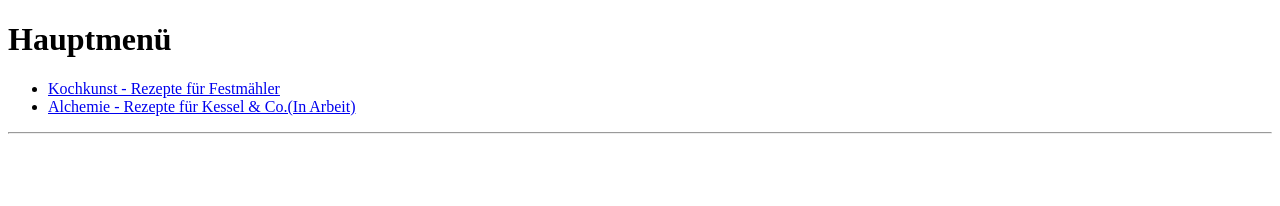
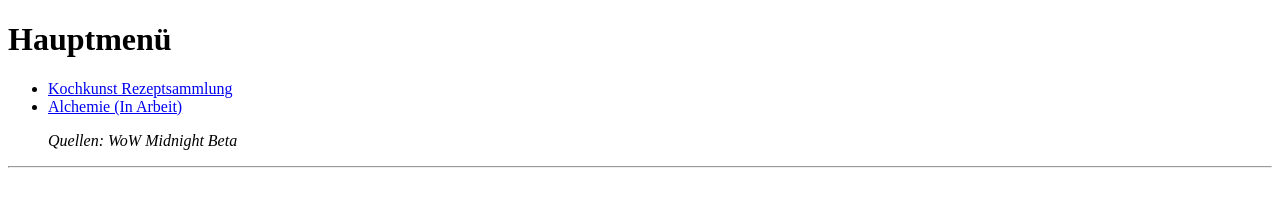
Before and after one commit to finarinler/wow_berufsuebersicht, a plain HTML site: page index.html in a window 1280 px wide. Drawn offline with Linux system fonts and the light colour scheme.

Commit message:
Add files via upload

```diff
--- a/index.html
+++ b/index.html
@@ -10,11 +10,12 @@
 
 <ul>
 <li>
-<a href="Kochkunst/kochkunst.html" target="inhalt-frame">Kochkunst - Rezepte für Festmähler</a>
+<a href="Kochkunst/kochkunst.html" target="inhalt-frame">Kochkunst Rezeptsammlung</a>
 </li>
 <li>
-<a href="Alchemie/alchemie.html" target="inhalt-frame">Alchemie - Rezepte für Kessel & Co.(In Arbeit)</a>
+<a href="Alchemie/alchemie.html" target="inhalt-frame">Alchemie (In Arbeit)</a>
 </li>
+<p><i>Quellen: WoW Midnight Beta</i></p>
 </ul>
 
 <hr>
@@ -22,5 +23,4 @@
 <iframe name="inhalt-frame" width="100%" height="800px" frameborder="0"></iframe>
 
 </body>
-
 </html>
```
